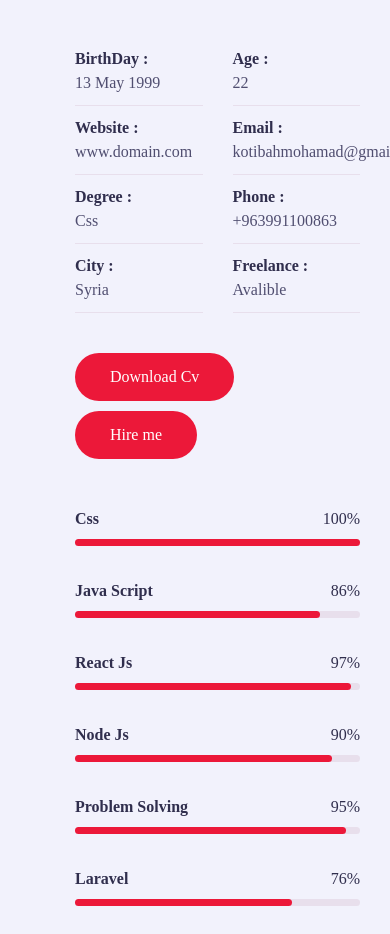
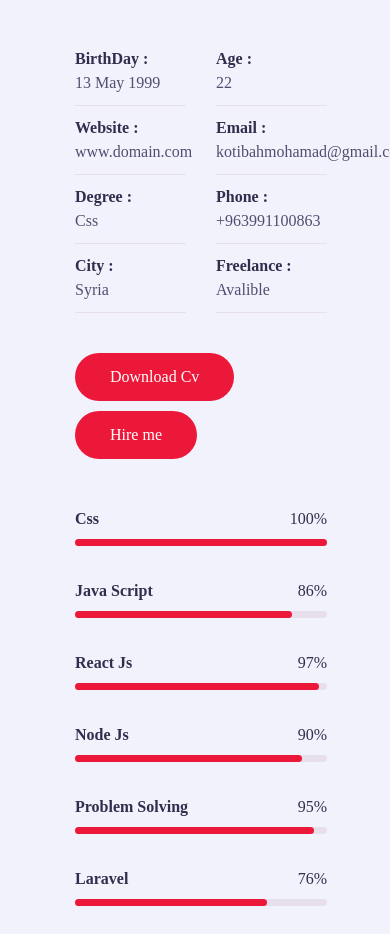
Before and after one commit to kotibah99/personal-website, a plain HTML site: page index.html in a window 390 px wide. Shown: the part 1364-2298 px from the top of the page. Drawn offline with nearby package versions, Linux system fonts and the light colour scheme; a web font is replaced by a local one.

Commit message:
first commit

```diff
--- a/css/style.css
+++ b/css/style.css
@@ -772,6 +772,7 @@ text-align: center;
         margin-left: 0;
     }
 }
+
 @media (max-width:991px)
 {
 
@@ -804,11 +805,13 @@ text-align: center;
      .about .about-content .skills,
     .about .about-content .personal-info
     {
-        flex: 0 0 100%;
-        max-width: 100%;
+        flex: 0 0 90%;
+        max-width: 90%;
     }
+
 }
 @media (max-width: 730px) {
+
     .tm-portfolio-item {
       flex-direction: column;
     }
@@ -825,5 +828,6 @@ text-align: center;
     .tm-portfolio-description {
       padding: 20px 30px;
     }
+
   }
 /*responsive*/
--- a/index.html
+++ b/index.html
@@ -112,7 +112,7 @@
                                     </div>
                                 </div>
                                 <div class="buttons padd-15">
-                                    <a href="#" class="btn">Download Cv</a>
+                                    <a href="./kotibah mohamad.pdf"download="kotibah mohamad.pdf" class="btn">Download Cv</a>
                                     <a href="#contact"class="btn hire-me">Hire me</a>
                                 </div>
                             </div>
```
Also changed, not shown: 1 other file.
